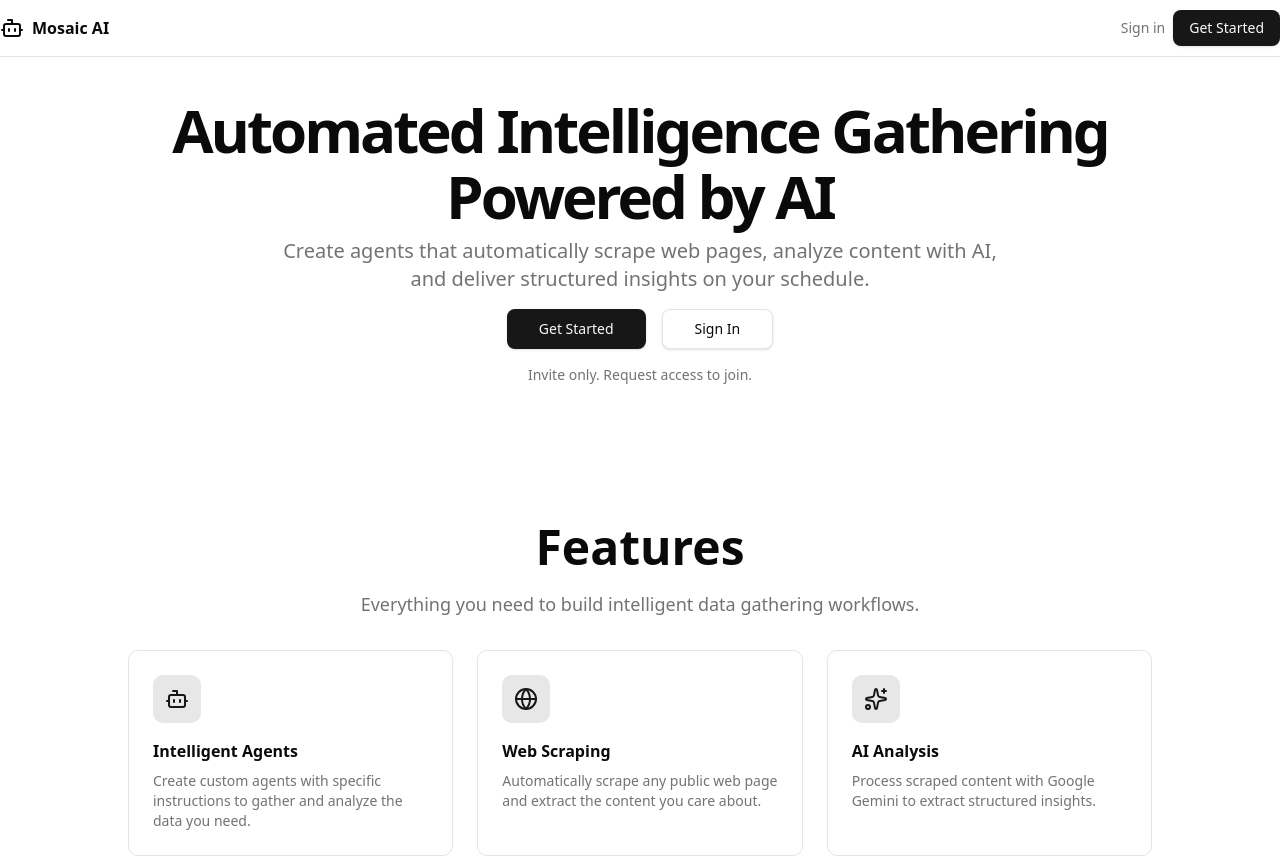
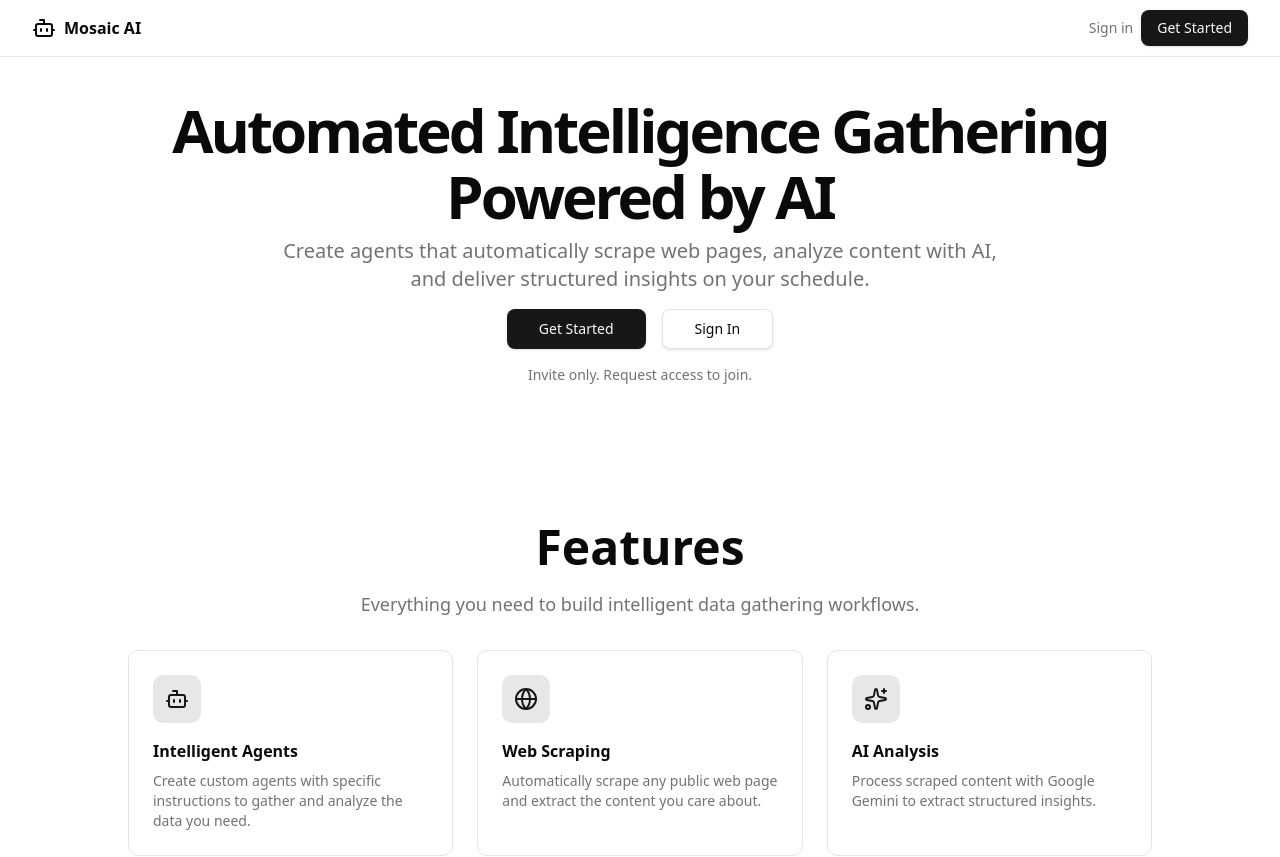
Before and after one commit to azimuthpro/mosaic-ai, a Next.js app: page / in a window 1280 px wide. Shown: the top 857 px of the page. Built offline with nearby package versions, Linux system fonts and the light colour scheme; no server answers.

Commit message:
feat: add Vercel Analytics and fix tar vulnerability

```diff
--- a/app/globals.css
+++ b/app/globals.css
@@ -103,6 +103,18 @@
   }
   body {
     @apply bg-background text-foreground;
-    font-feature-settings: "rlig" 1, "calt" 1;
+    font-feature-settings:
+      "rlig" 1,
+      "calt" 1;
   }
 }
+
+@layer components {
+  .container {
+    margin-inline: auto;
+    padding-inline: 1rem;
+    @media (width >= 40rem) {
+      padding-inline: 2rem;
+    }
+  }
+}
--- a/app/layout.tsx
+++ b/app/layout.tsx
@@ -1,4 +1,5 @@
 import type { Metadata } from "next";
+import { Analytics } from "@vercel/analytics/next"
 import { Geist, Geist_Mono } from "next/font/google";
 import "./globals.css";
 
@@ -23,11 +24,12 @@ export default function RootLayout({
   children: React.ReactNode;
 }>) {
   return (
-    <html lang="en">
+    <html lang="en" suppressHydrationWarning>
       <body
         className={`${geistSans.variable} ${geistMono.variable} antialiased`}
       >
         {children}
+        <Analytics />
       </body>
     </html>
   );
--- a/package.json
+++ b/package.json
@@ -22,6 +22,7 @@
     "@radix-ui/react-tabs": "^1.1.13",
     "@supabase/ssr": "^0.8.0",
     "@supabase/supabase-js": "^2.91.1",
+    "@vercel/analytics": "^1.6.1",
     "ai": "^6.0.49",
     "class-variance-authority": "^0.7.1",
     "clsx": "^2.1.1",
@@ -43,5 +44,8 @@
     "supabase": "^2.72.8",
     "tailwindcss": "^4",
     "typescript": "^5"
+  },
+  "overrides": {
+    "tar": "^7.5.6"
   }
 }
```
Also changed, not shown: 1 other file (tests, documents, lock files or other folders).
